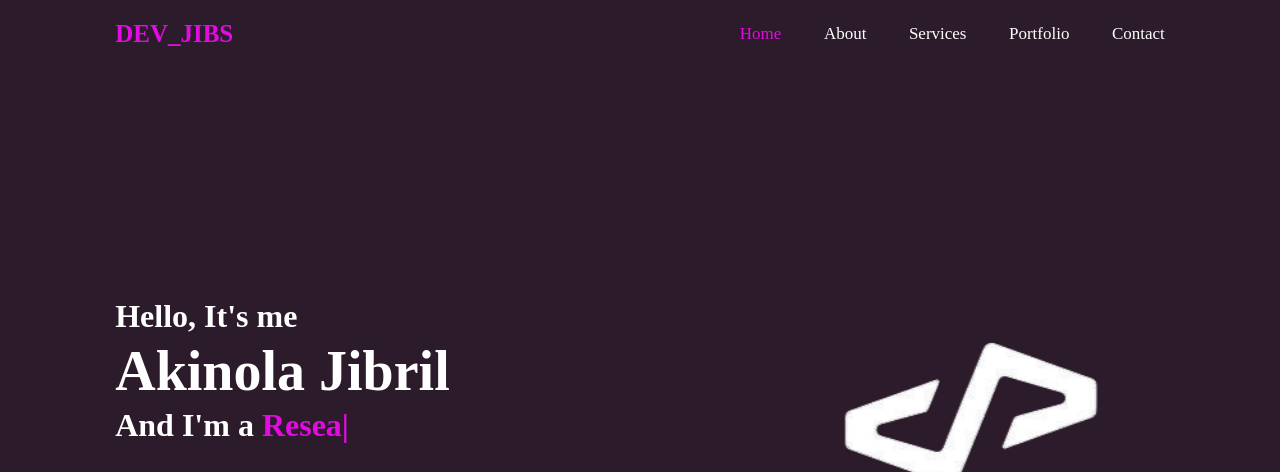
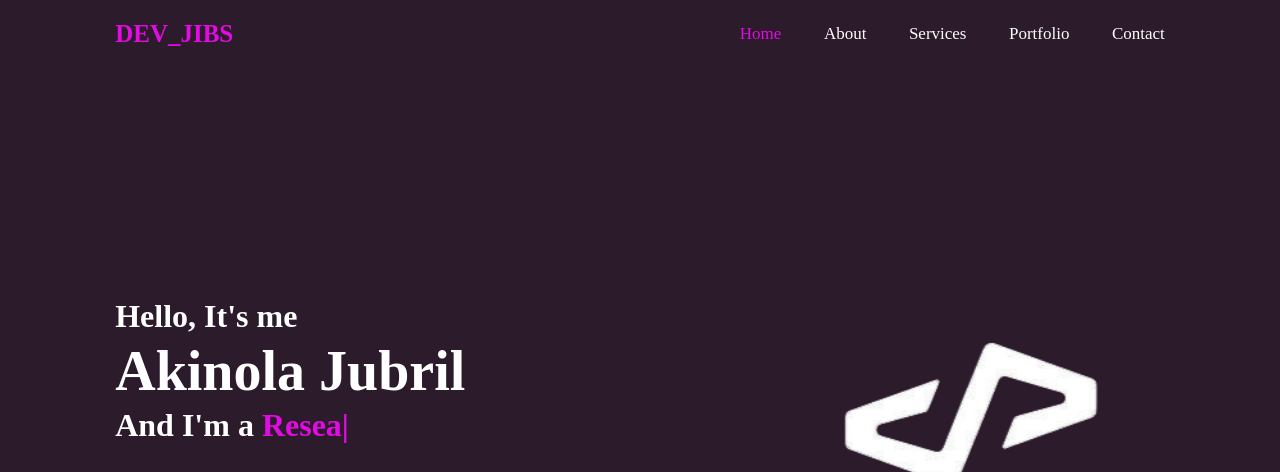
Before and after one commit to Siddami/my_portfolio, a plain HTML site: page index.html in a window 1280 px wide. Shown: the top 472 px of the page. Drawn offline with nearby package versions, Linux system fonts and the light colour scheme; a web font is replaced by a local one.

Commit message:
fix: name fix

```diff
--- a/index.html
+++ b/index.html
@@ -15,7 +15,7 @@
       href="https://fonts.googleapis.com/css2?family=Andika&family=Inter&family=Roboto&display=swap"
       rel="stylesheet"
     />
-    <title>Akinola Jibril</title>
+    <title>Akinola Jubril</title>
   </head>
 
   <body>
@@ -35,7 +35,7 @@
     <section class="home" id="home">
       <div class="home-content">
         <h3>Hello, It's me</h3>
-        <h1>Akinola Jibril</h1>
+        <h1>Akinola Jubril</h1>
         <h3>And I'm a <span class="multiple-text"></span></h3>
         <div class="social-media">
           <a href="linkedin"><i class="bx bxl-linkedin-square"></i></a>
```
